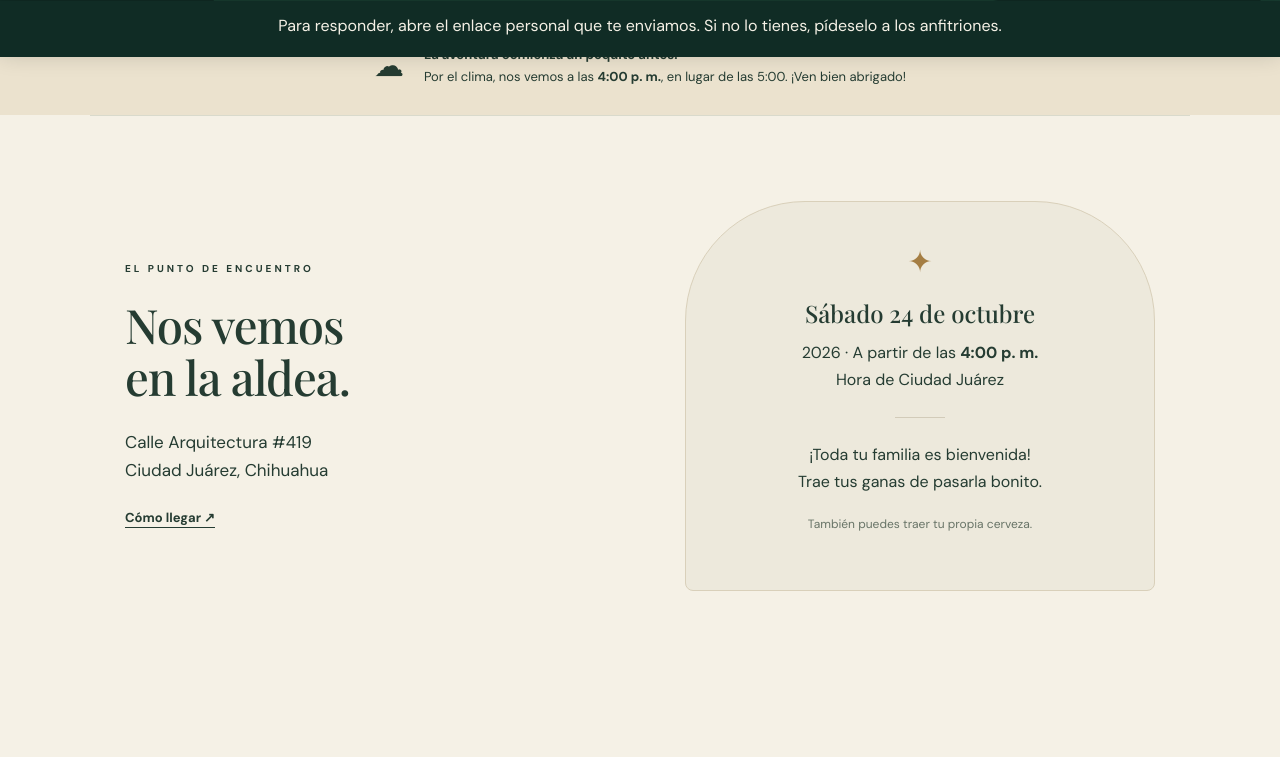
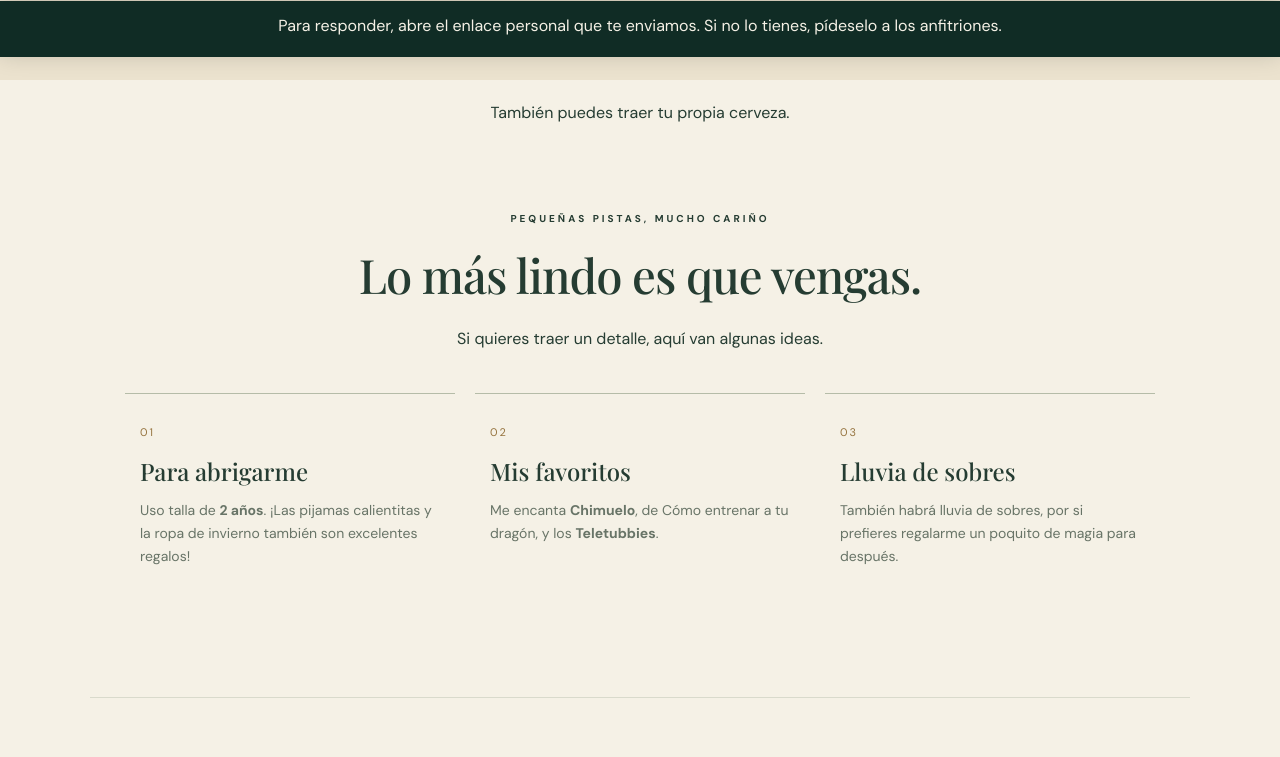
Before and after one commit to lambdawalker/birthday.invitation, a plain HTML site: page web/index.html in a window 1280 px wide. Shown: the part 743-1500 px from the top of the page. Drawn offline with nearby package versions, Linux system fonts and the light colour scheme; a web font is replaced by a local one.

Commit message:
Simplify invitation details and tighten hero spacing

```diff
--- a/web/app.js
+++ b/web/app.js
@@ -63,7 +63,6 @@ form.addEventListener("submit", event => { event.preventDefault(); save("yes");
 if (token && /^[a-f0-9]{32}$/.test(token)) {
   try {
     family = await api(`/api/invitations/${token}`);
-    $("#family-name").textContent = family.name;
     loading.hidden = true;
     $("#rsvp-controls").hidden = false;
     render();
@@ -79,7 +78,7 @@ document.querySelector("#map-house").onclick = () => {
   document.querySelector("#parking-map").src =
     "https://maps.google.com/maps?q=31.7413977,-106.4310122&z=17&output=embed";
   document.querySelector("#map-caption").textContent =
-    "Casa: Calle Arquitectura #419. Puedes estacionarte frente a la propiedad.";
+    "Vista de la casa.";
 };
 document.querySelector("#map-parking").onclick = () => {
   document.querySelector("#parking-map").src =
--- a/web/index.html
+++ b/web/index.html
@@ -25,6 +25,7 @@
               >4:00 p. m.<br /><small>Ciudad Juárez</small></span
             >
           </div>
+          <a class="hero-address" href="https://www.google.com/maps/place/C.+Arquitectura+419,+32320+Ju%C3%A1rez,+Chih./@31.7414022,-106.4335871,17z/data=!3m1!4b1!4m6!3m5!1s0x86e75be5320a9383:0xc2213e7a3f8c92ae!8m2!3d31.7413977!4d-106.4310122!16s%2Fg%2F11m_f5tgg3?entry=ttu&amp;g_ep=EgoyMDI2MTAxNC4wIKXMDSoASAFQAw%3D%3D" target="_blank" rel="noopener noreferrer">Calle Arquitectura #419 ↗</a>
         </div>
         <div class="portrait">
           <img
@@ -49,36 +50,7 @@
           abrigado!
         </p>
       </div>
-      <section class="details section">
-        <div>
-          <p class="eyebrow">EL PUNTO DE ENCUENTRO</p>
-          <h2>Nos vemos<br />en la aldea.</h2>
-          <p class="address">
-            Calle Arquitectura #419<br />Ciudad Juárez, Chihuahua
-          </p>
-          <a
-            class="text-link"
-            href="https://www.google.com/maps/search/?api=1&query=31.7413977%2C-106.4310122"
-            target="_blank"
-            rel="noopener noreferrer"
-            >Cómo llegar ↗</a
-          >
-        </div>
-        <div class="paper-card">
-          <span class="small-icon">✦</span>
-          <h3>Sábado 24 de octubre</h3>
-          <p>
-            2026 · A partir de las <strong>4:00 p. m.</strong><br />Hora de
-            Ciudad Juárez
-          </p>
-          <hr />
-          <p>
-            ¡Toda tu familia es bienvenida!<br />Trae tus ganas de pasarla
-            bonito.
-          </p>
-          <p class="muted">También puedes traer tu propia cerveza.</p>
-        </div>
-      </section>
+      <p class="hospitality">También puedes traer tu propia cerveza.</p>
       <section class="gifts section">
         <p class="eyebrow">PEQUEÑAS PISTAS, MUCHO CARIÑO</p>
         <h2>Lo más lindo es que vengas.</h2>
@@ -129,7 +101,7 @@
             </button>
           </div>
           <p class="muted" id="map-caption">
-            Casa: Calle Arquitectura #419. Usa los botones para ver ambas zonas.
+            Usa los botones para ver la casa o la zona de estacionamiento.
           </p>
         </div>
         <iframe
@@ -145,7 +117,6 @@
     <aside class="rsvp-dock" aria-label="Respuesta a la invitación">
       <p id="invitation-loading" role="status">Buscando tu invitación…</p>
       <div id="rsvp-controls" hidden>
-        <p id="family-name" class="dock-family"></p>
         <div id="rsvp-actions" class="dock-actions">
           <button id="rsvp-yes" class="button gold" type="button">¡Sí, asistiremos!</button>
           <button id="rsvp-no" class="button outline" type="button">No podremos asistir</button>
@@ -160,7 +131,7 @@
     <dialog id="rsvp-dialog" aria-labelledby="rsvp-title">
       <form id="rsvp-form">
         <h2 id="rsvp-title">¡Los esperamos!</h2>
-        <p>¿Cuántos vendrán? Toda tu familia es bienvenida.</p>
+        <p>¿Cuántos vendrán?</p>
         <div class="counts">
           <label>Adultos<input name="adults" type="number" min="0" step="1" value="1" required inputmode="numeric" /></label>
           <label>Niños<input name="children" type="number" min="0" step="1" value="0" required inputmode="numeric" /></label>
@@ -174,8 +145,6 @@
     </dialog>
     <footer>
       <span class="footer-name">Abi</span>
-      <p>Dos años llenando nuestro mundo de magia.</p>
-      <span>24 · OCTUBRE · 2026</span>
     </footer>
   </body>
 </html>
--- a/web/styles.css
+++ b/web/styles.css
@@ -767,7 +767,6 @@ td small {
 .rsvp-dock p { margin: 0 0 6px; }
 .rsvp-dock #rsvp-status:empty { display: none; }
 .rsvp-dock #rsvp-status { font-size: .85rem; margin: 6px 0 0; }
-.dock-family { font-size: .85rem; }
 .dock-actions { display: flex; align-items: center; justify-content: center; gap: 12px; flex-wrap: wrap; }
 .rsvp-dock .outline { color: var(--cream); border-color: var(--gold); }
 .rsvp-dock .button { margin: 0; padding: 11px 20px; }
@@ -781,3 +780,12 @@ button:disabled { opacity: .6; cursor: wait; }
  .rsvp-dock .button { padding: 10px 12px; font-size: .85rem; }
  .dock-actions { gap: 8px; }
 }
+
+.invitation-page .hero { padding-top: 35px; }
+.invitation-page .hero .eyebrow { margin-bottom: 11px; }
+.hero-address { display: inline-block; color: var(--gold); font-size: 1.1rem; text-underline-offset: 5px; }
+.hero-address:hover { color: var(--cream); }
+.hospitality { text-align: center; margin: 0; padding: 20px 24px 0; }
+@media (max-width: 760px) {
+ .invitation-page .hero { padding-top: 22.5px; }
+}
```
